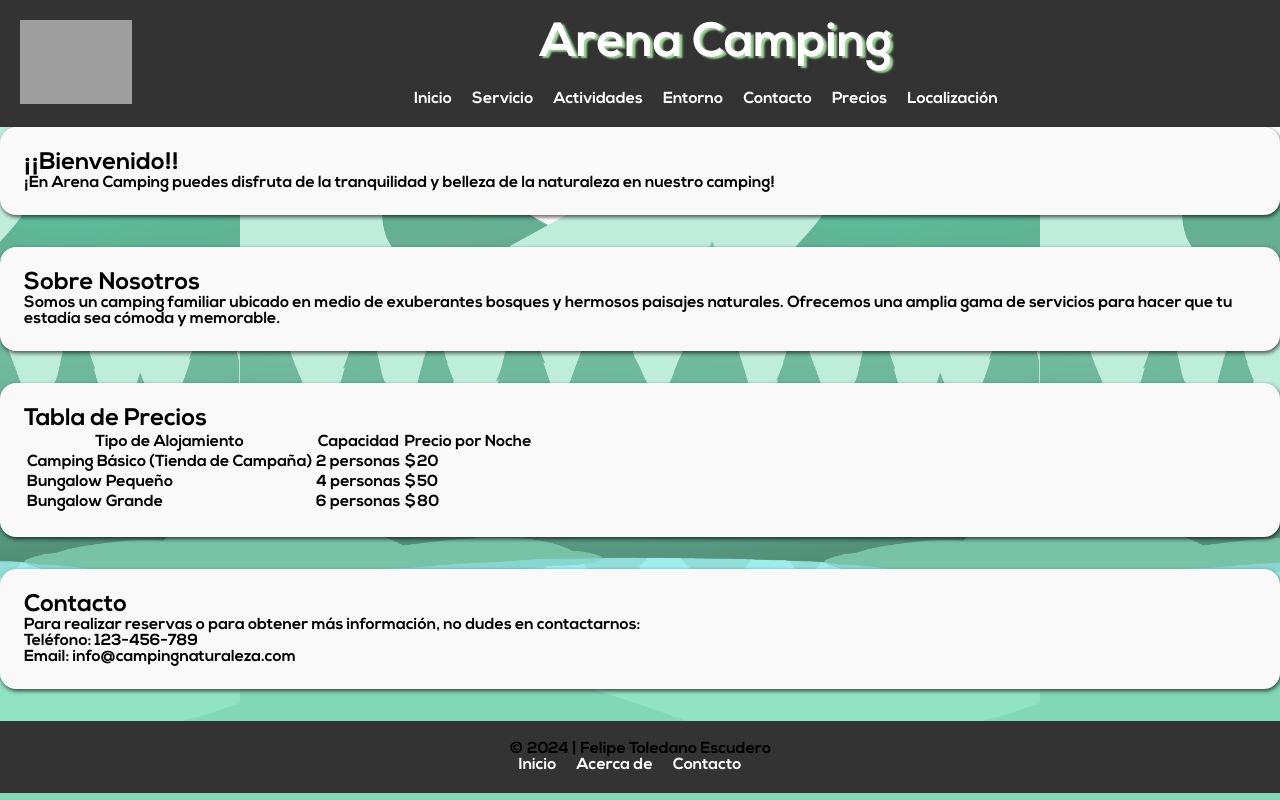
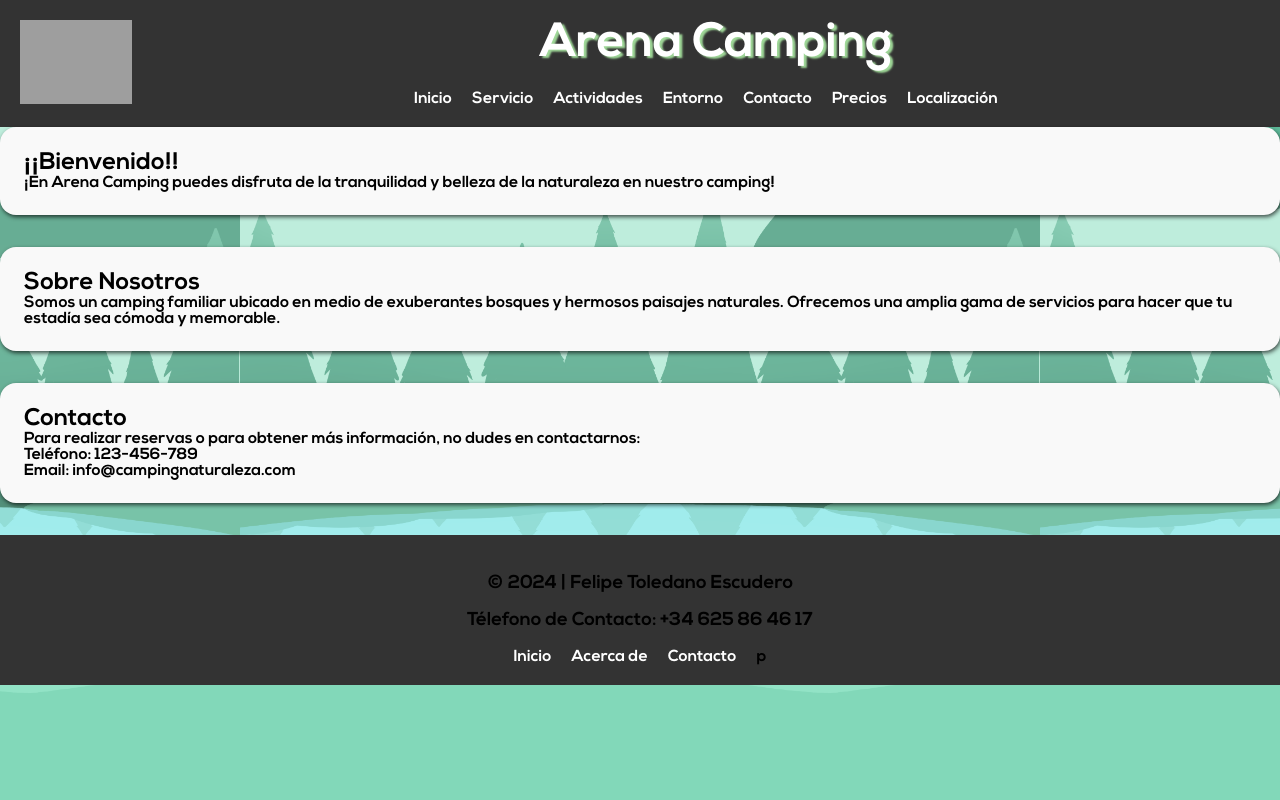
Before and after one commit to F3LIP3X/ArenaCamping-web, a React (Create React App) app: page / in a window 1280 px wide. Shown: the top 800 px of the page. Built offline with nearby package versions, Linux system fonts and the light colour scheme; grey boxes are pictures that could not be loaded.

Commit message:
1.2.4
Logo

```diff
--- a/src/components/Inicio/Inicio.jsx
+++ b/src/components/Inicio/Inicio.jsx
@@ -34,36 +34,6 @@ const firstIndex = () => {
                         <p>Somos un camping familiar ubicado en medio de exuberantes bosques y hermosos paisajes naturales. Ofrecemos una amplia gama de servicios para hacer que tu estadía sea cómoda y memorable.</p>
                     </section>
 
-                    <section id="prices">
-                        <h2>Tabla de Precios</h2>
-                        <table>
-                            <thead>
-                                <tr>
-                                    <th>Tipo de Alojamiento</th>
-                                    <th>Capacidad</th>
-                                    <th>Precio por Noche</th>
-                                </tr>
-                            </thead>
-                            <tbody>
-                                <tr>
-                                    <td>Camping Básico (Tienda de Campaña)</td>
-                                    <td>2 personas</td>
-                                    <td>$20</td>
-                                </tr>
-                                <tr>
-                                    <td>Bungalow Pequeño</td>
-                                    <td>4 personas</td>
-                                    <td>$50</td>
-                                </tr>
-                                <tr>
-                                    <td>Bungalow Grande</td>
-                                    <td>6 personas</td>
-                                    <td>$80</td>
-                                </tr>
-                            </tbody>
-                        </table>
-                    </section>
-
                     <section id="contact">
                         <h2>Contacto</h2>
                         <p>Para realizar reservas o para obtener más información, no dudes en contactarnos:</p>
@@ -75,12 +45,14 @@ const firstIndex = () => {
 
             <footer className="footer-page">
                 <div className='foot'>
-                    <p>© 2024 | Felipe Toledano Escudero</p>
+                    <h3>© 2024 | Felipe Toledano Escudero</h3>
+                    <h3>Télefono de Contacto: +34 625 86 46 17</h3>
                     <nav>
                         <ul>
-                            <li><a href="#home">Inicio</a></li>
-                            <li><a href="#about">Acerca de</a></li>
-                            <li><a href="#contact">Contacto</a></li>
+                            <li><a>Inicio</a></li>
+                            <li><a>Acerca de</a></li>
+                            <li><a>Contacto</a></li>
+                            p
                         </ul>
                     </nav>
                 </div>
```
Also changed, not shown: 2 other files (tests, documents, lock files or other folders).
